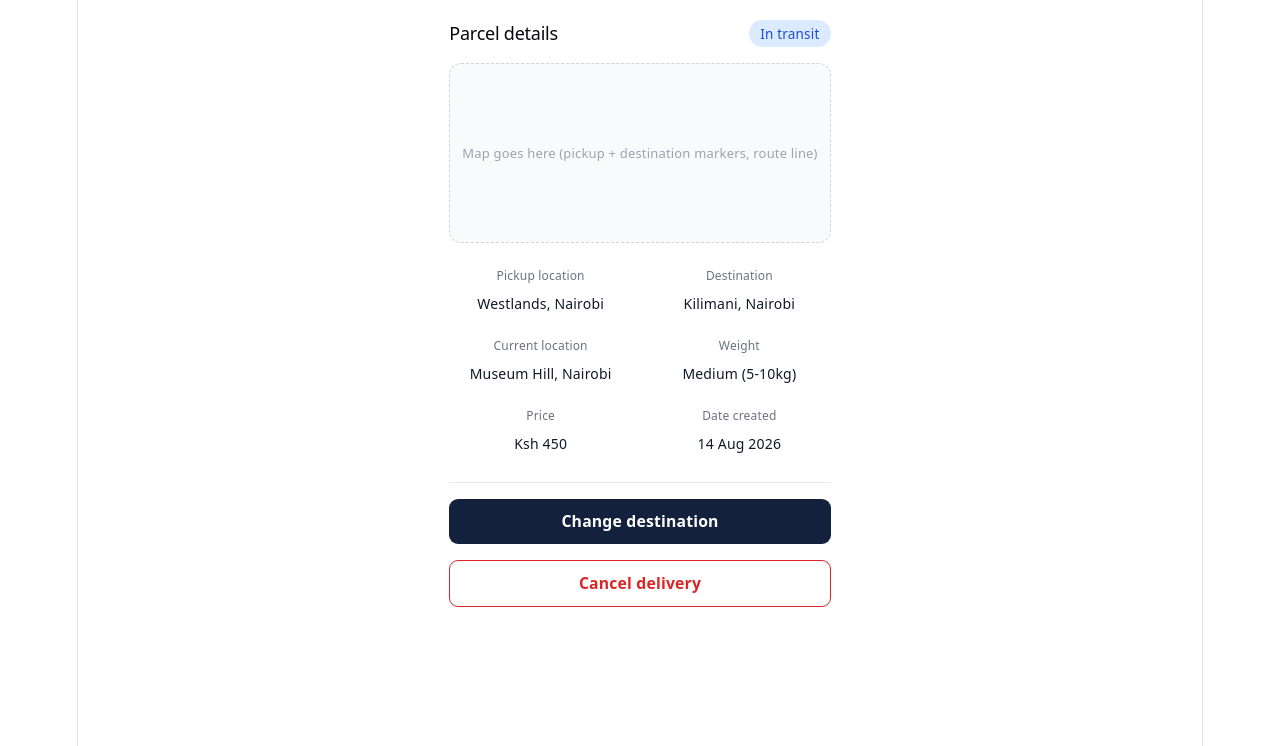
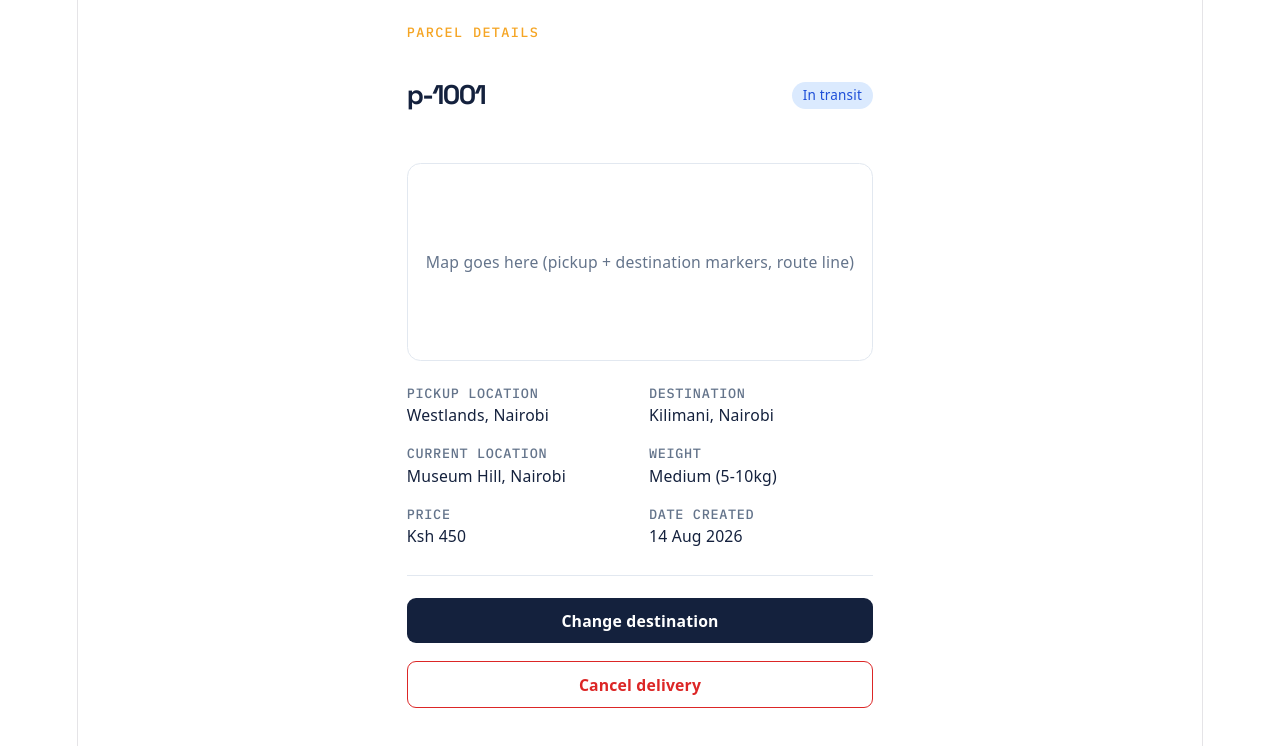
Before and after one commit to Jaden-Afrika/DELIVEROO-FRONTEND, a React (Vite) app: page /orders/p-1001 in a window 1280 px wide. Shown: the top 746 px of the page. Built offline with nearby package versions, Linux system fonts and the light colour scheme.

Commit message:
style: restyle ParcelDetailsPage with Tailwind design tokens and waybill-style layout

```diff
--- a/src/pages/ParcelDetailsPage.css
+++ /dev/null
@@ -1,139 +0,0 @@
-.parcel-details {
-  max-width: 480px;
-  margin: 0 auto;
-  padding: 20px;
-  font-family: system-ui, sans-serif;
-  color: #111827;
-}
-
-.parcel-details__header {
-  display: flex;
-  align-items: center;
-  justify-content: space-between;
-  margin-bottom: 16px;
-}
-
-.parcel-details__header h2 {
-  margin: 0;
-  font-size: 18px;
-}
-
-.parcel-details__map-slot {
-  height: 180px;
-  border: 1px dashed #d1d5db;
-  border-radius: 12px;
-  background: #f9fafb;
-  display: flex;
-  align-items: center;
-  justify-content: center;
-  color: #9ca3af;
-  font-size: 13px;
-  text-align: center;
-  padding: 12px;
-  margin-bottom: 20px;
-}
-
-.parcel-details__info {
-  display: grid;
-  grid-template-columns: 1fr 1fr;
-  gap: 16px;
-  margin: 0 0 24px;
-}
-
-.parcel-details__info div {
-  min-width: 0;
-}
-
-.parcel-details__info dt {
-  font-size: 12px;
-  color: #6b7280;
-  margin-bottom: 2px;
-}
-
-.parcel-details__info dd {
-  margin: 0;
-  font-size: 14px;
-  font-weight: 500;
-}
-
-.parcel-details__actions {
-  display: flex;
-  flex-direction: column;
-  gap: 16px;
-  border-top: 1px solid #e5e7eb;
-  padding-top: 16px;
-}
-
-.field-message {
-  font-size: 13px;
-  margin: 6px 0 0;
-}
-
-.field-message--error {
-  color: #b91c1c;
-}
-
-.btn {
-  border-radius: 8px;
-  padding: 10px 16px;
-  font-size: 14px;
-  font-weight: 600;
-  border: 1px solid transparent;
-  cursor: pointer;
-}
-
-.btn:disabled {
-  cursor: not-allowed;
-  opacity: 0.5;
-}
-
-.btn--primary {
-  background: #111827;
-  color: #fff;
-}
-
-.btn--secondary {
-  background: #eef2ff;
-  color: #3730a3;
-}
-
-.btn--ghost {
-  background: transparent;
-  color: #374151;
-  border-color: #d1d5db;
-}
-
-.btn--danger {
-  background: #dc2626;
-  color: #fff;
-}
-
-.btn--danger-outline {
-  background: #fff;
-  color: #b91c1c;
-  border-color: #fecaca;
-}
-
-.change-destination-form {
-  display: flex;
-  flex-direction: column;
-  gap: 4px;
-}
-
-.change-destination-form label {
-  font-size: 13px;
-  color: #6b7280;
-}
-
-.change-destination-form input {
-  border: 1px solid #d1d5db;
-  border-radius: 8px;
-  padding: 8px 10px;
-  font-size: 14px;
-}
-
-.change-destination-form__actions {
-  display: flex;
-  gap: 8px;
-  margin-top: 8px;
-}
--- a/src/pages/ParcelDetailsPage.jsx
+++ b/src/pages/ParcelDetailsPage.jsx
@@ -5,7 +5,6 @@ import StatusBadge from '../components/StatusBadge'
 import CancelDeliveryButton from '../components/CancelDeliveryButton'
 import ChangeDestinationForm from '../components/ChangeDestinationForm'
 import useAuth from '../hooks/useAuth'
-import './ParcelDetailsPage.css'
 
 function formatDate(isoString) {
   return new Date(isoString).toLocaleDateString('en-KE', {
@@ -21,14 +20,19 @@ export default function ParcelDetailsPage() {
   const { currentUser } = useAuth()
 
   if (!parcel) {
-    return <p className="parcel-details__empty">Parcel not found.</p>
+    return <p className="mx-auto max-w-xl p-5 text-left text-ink">Parcel not found.</p>
   }
 
   return (
-    <div className="parcel-details">
-      <header className="parcel-details__header">
-        <h2>Parcel details</h2>
-        <StatusBadge status={parcel.status} />
+    <div className="mx-auto max-w-xl p-5 text-left">
+      <header className="mb-4">
+        <p className="font-mono text-xs font-medium uppercase tracking-widest text-amber-500">
+          Parcel Details
+        </p>
+        <div className="mt-1 flex items-center justify-between gap-3">
+          <h1 className="font-display text-2xl font-bold text-ink">{parcel.id}</h1>
+          <StatusBadge status={parcel.status} />
+        </div>
       </header>
 
       {/*
@@ -36,38 +40,38 @@ export default function ParcelDetailsPage() {
         goes here. Pass parcel.pickupLocation / parcel.destination /
         parcel.currentLocation as props once the map component exists.
       */}
-      <div className="parcel-details__map-slot">
+      <div className="mb-5 flex h-44 items-center justify-center rounded-xl border border-slate-200 bg-white p-4 text-center text-sm text-fog">
         <span>Map goes here (pickup + destination markers, route line)</span>
       </div>
 
-      <dl className="parcel-details__info">
+      <dl className="mb-6 grid grid-cols-2 gap-4">
         <div>
-          <dt>Pickup location</dt>
-          <dd>{parcel.pickupLocation}</dd>
+          <dt className="font-mono text-xs uppercase tracking-wider text-fog">Pickup location</dt>
+          <dd className="mt-0.5 text-sm font-medium text-ink">{parcel.pickupLocation}</dd>
         </div>
         <div>
-          <dt>Destination</dt>
-          <dd>{parcel.destination}</dd>
+          <dt className="font-mono text-xs uppercase tracking-wider text-fog">Destination</dt>
+          <dd className="mt-0.5 text-sm font-medium text-ink">{parcel.destination}</dd>
         </div>
         <div>
-          <dt>Current location</dt>
-          <dd>{parcel.currentLocation}</dd>
+          <dt className="font-mono text-xs uppercase tracking-wider text-fog">Current location</dt>
+          <dd className="mt-0.5 text-sm font-medium text-ink">{parcel.currentLocation}</dd>
         </div>
         <div>
-          <dt>Weight</dt>
-          <dd>{parcel.weight}</dd>
+          <dt className="font-mono text-xs uppercase tracking-wider text-fog">Weight</dt>
+          <dd className="mt-0.5 text-sm font-medium text-ink">{parcel.weight}</dd>
         </div>
         <div>
-          <dt>Price</dt>
-          <dd>Ksh {parcel.price}</dd>
+          <dt className="font-mono text-xs uppercase tracking-wider text-fog">Price</dt>
+          <dd className="mt-0.5 text-sm font-medium text-ink">Ksh {parcel.price}</dd>
         </div>
         <div>
-          <dt>Date created</dt>
-          <dd>{formatDate(parcel.dateCreated)}</dd>
+          <dt className="font-mono text-xs uppercase tracking-wider text-fog">Date created</dt>
+          <dd className="mt-0.5 text-sm font-medium text-ink">{formatDate(parcel.dateCreated)}</dd>
         </div>
       </dl>
 
-      <div className="parcel-details__actions">
+      <div className="flex flex-col gap-4 border-t border-slate-200 pt-5">
         <ChangeDestinationForm parcel={parcel} currentUserId={currentUser.id} />
         <CancelDeliveryButton parcel={parcel} currentUserId={currentUser.id} />
       </div>
```
